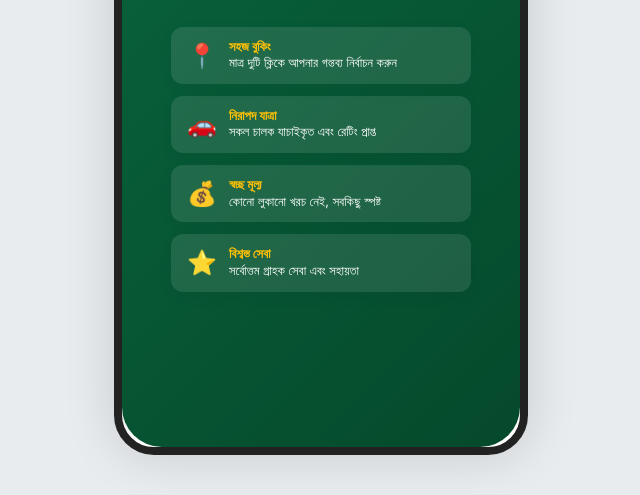
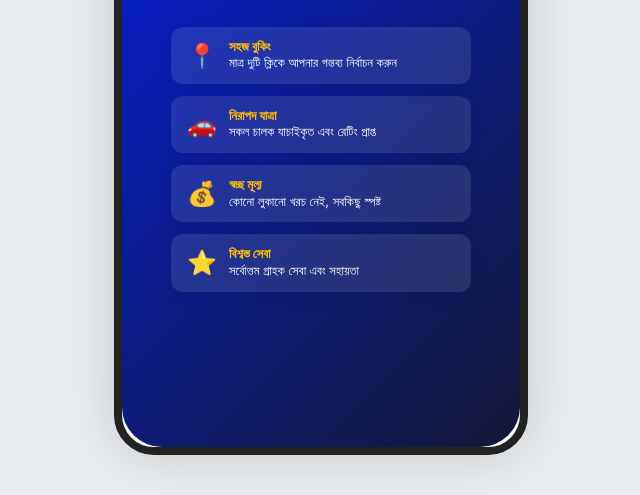
Before and after one commit to rajeshyo/totoapp, a website: page public/index.html in a window 1280 px wide. Shown: the part 305-800 px from the top of the page, without its empty margins (319-959 px from the left). Drawn offline with Linux system fonts and the light colour scheme; no server answers.

Commit message:
changes menu and banner color green to blue

```diff
--- a/public/styles.css
+++ b/public/styles.css
@@ -5,7 +5,8 @@
   --text-main: #0f291e;
   --text-muted: #61736b;
   --primary-brand: #09663e;
-  --primary-gradient: linear-gradient(135deg, #09663e 0%, #05492b 100%);
+ /* --primary-gradient: linear-gradient(135deg, #09663e 0%, #05492b 100%);  */
+--primary-gradient: linear-gradient(135deg, #031fe9 0%, #141834 100%);
   --accent-gold: #ffc107;
   --accent-soft: #eef9f3;
   --success-color: #10b981;
```
Also changed, not shown: 2 other files.
